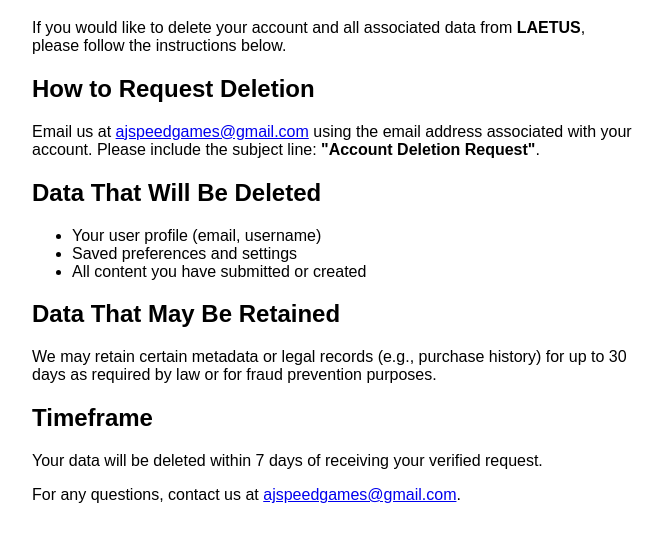
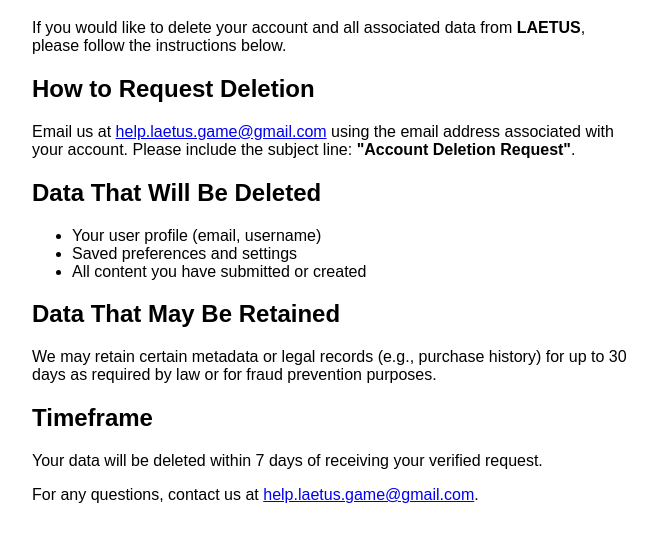
Before and after one commit to Aiden-J-Evans/laetus-delete-data, a plain HTML site: page index.html in a window 1280 px wide. Shown: the part 93-634 px from the top of the page, without its empty margins (308-971 px from the left). Drawn offline with Linux system fonts and the light colour scheme.

Commit message:
Update index.html

```diff
--- a/index.html
+++ b/index.html
@@ -13,7 +13,7 @@
   <p>If you would like to delete your account and all associated data from <strong>LAETUS</strong>, please follow the instructions below.</p>
 
   <h2>How to Request Deletion</h2>
-  <p>Email us at <a href="ajspeedgames@gmail.com">ajspeedgames@gmail.com</a> using the email address associated with your account. Please include the subject line: <strong>"Account Deletion Request"</strong>.</p>
+  <p>Email us at <a href="help.laetus.game@gmail.com">help.laetus.game@gmail.com</a> using the email address associated with your account. Please include the subject line: <strong>"Account Deletion Request"</strong>.</p>
 
   <h2>Data That Will Be Deleted</h2>
   <ul>
@@ -28,6 +28,6 @@
   <h2>Timeframe</h2>
   <p>Your data will be deleted within 7 days of receiving your verified request.</p>
 
-  <p>For any questions, contact us at <a href="ajspeedgames@gmail.com">ajspeedgames@gmail.com</a>.</p>
+  <p>For any questions, contact us at <a href="help.laetus.game@gmail.com">help.laetus.game@gmail.com</a>.</p>
 </body>
 </html>
```
